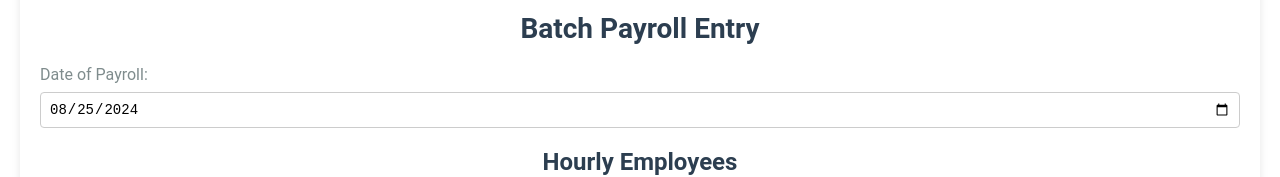
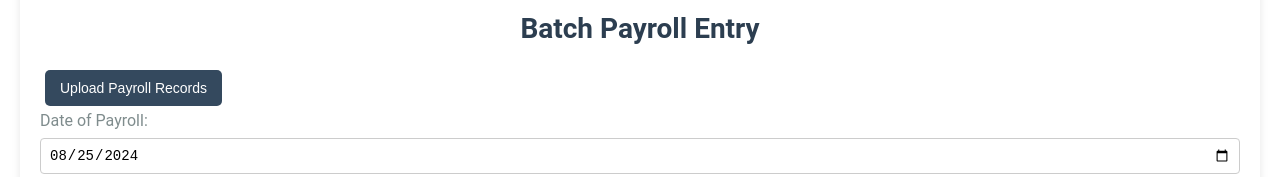
Before and after one commit to leonshimizu/tax-calculator-frontend, a React (Create React App) app: page /companies/1/employees/batch in a window 1280 px wide. Shown: the part 166-343 px from the top of the page. Built offline with nearby package versions, Linux system fonts and the light colour scheme; no server answers.

Commit message:
Add button to go to upload payroll record

```diff
--- a/src/components/BatchPayrollEntry.js
+++ b/src/components/BatchPayrollEntry.js
@@ -124,6 +124,7 @@ function BatchPayrollEntry() {
     <div className="batch-payroll-entry">
       <button className="button-back" onClick={() => navigate(`/companies/${companyId}/employees`)}>Back</button>
       <h1>Batch Payroll Entry</h1>
+      <button onClick={() => navigate(`/companies/${companyId}/payroll_records/upload`)} className="button button-batch-entry">Upload Payroll Records</button>
       <form onSubmit={handleSubmit} className="payroll-form">
         <div className="form-control">
           <label>Date of Payroll:</label>
```
